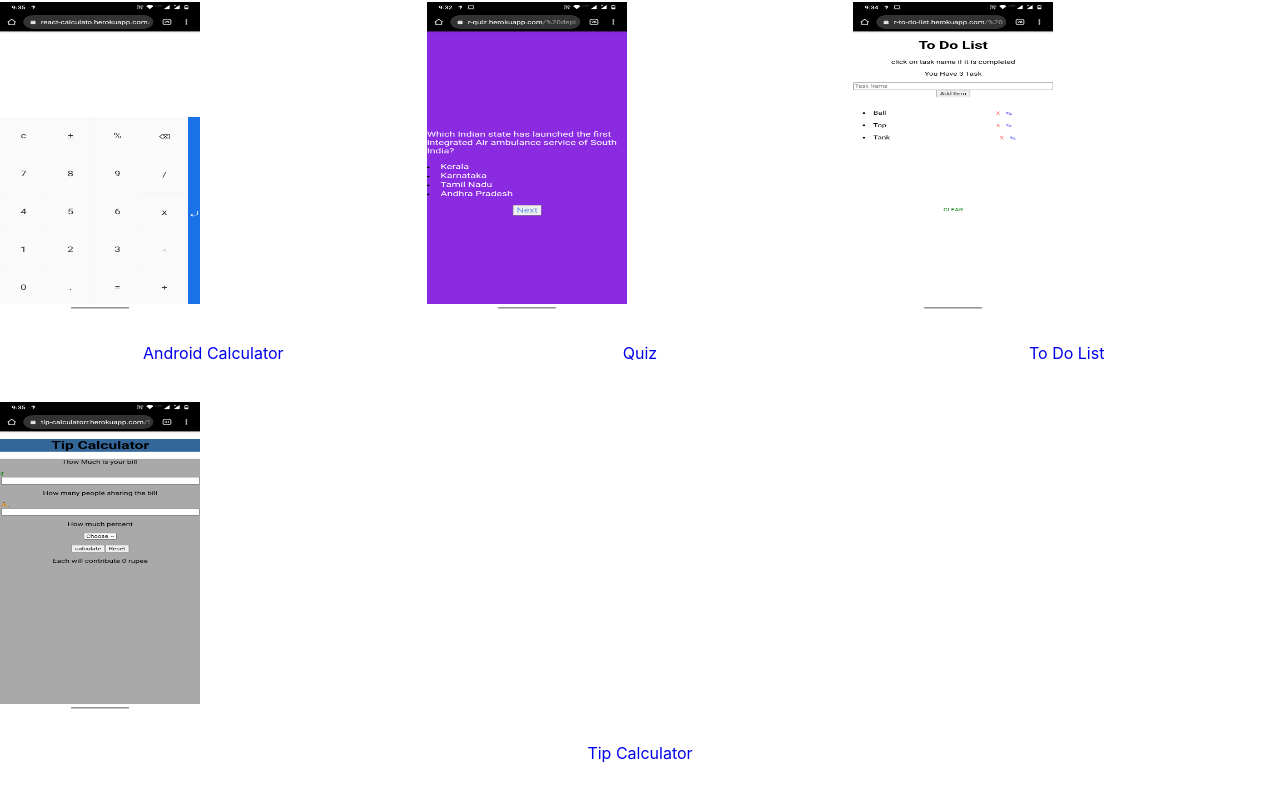
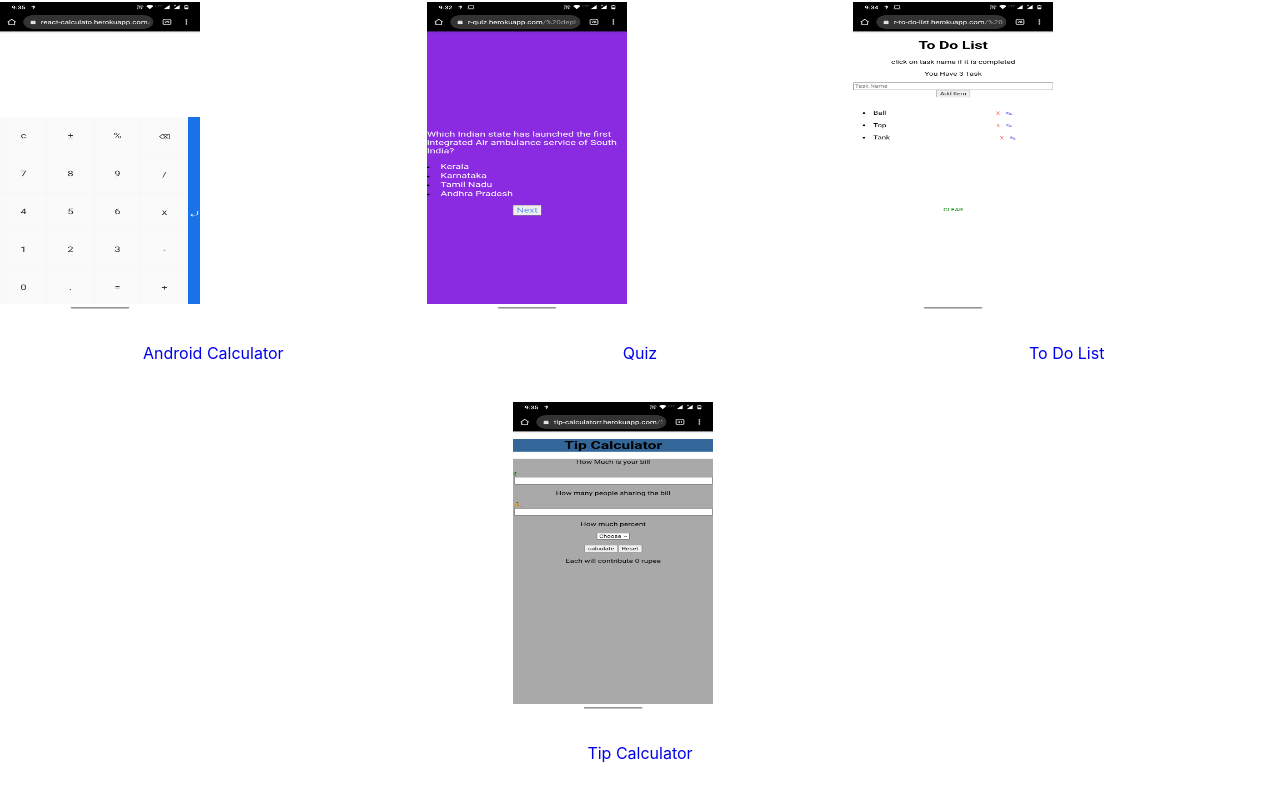
Before and after one commit to Prashant1304/all-in-one, a React (Create React App) app: page / in a window 1280 px wide. Shown: the part 551-1353 px from the top of the page. After the commit the page ends 1314 px from the top, so only its background shows below. Built offline with nearby package versions, Linux system fonts and the light colour scheme.

Commit message:
first commit

```diff
--- a/src/App.css
+++ b/src/App.css
@@ -6,7 +6,7 @@
 .projects {
   display: grid;
   grid-gap: 31px;
-  grid-template-rows: repeat(auto-fit, minmax(254px, 1fr));
+  grid-template-columns: repeat(auto-fit, minmax(254px, 1fr));
 }
 
 .container {
@@ -31,3 +31,8 @@
 .exception {
   text-align: center;
 }
+
+.container-flex {
+  display: flex;
+  width: max-content;
+}
--- a/src/App.js
+++ b/src/App.js
@@ -52,10 +52,13 @@ function App() {
                 </div>
             </div>
 
-            <div className="container">
+            <div className="container-flex">
                 <div className="projects">
                     <img className="images" src={tipCalculator}></img>
                     <a className="name" href="https://tip-calculatorr.herokuapp.com/%20deployed%20to%20Heroku" target="_blank"> Tip Calculator </a>
+                </div>
+                <div>
+
                 </div>
             </div>
         </div>
```
